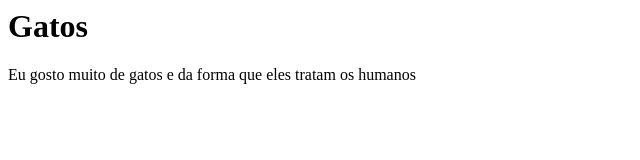
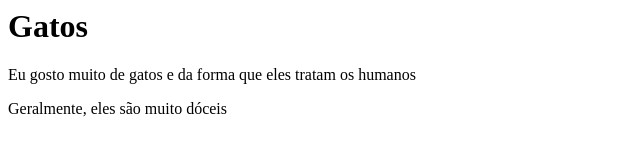
Before and after one commit to joao-botrel/capacitacao, a plain HTML site: page index.html in a window 1280 px wide. Shown: the whole page, without its empty margins (0-640 px from the left). Drawn offline with Linux system fonts and the light colour scheme.

Commit message:
Incluindo mais uma característica que gosto nos gatos

```diff
--- a/index.html
+++ b/index.html
@@ -1,3 +1,4 @@
 <h1>Gatos</h1>
 
 <p>Eu gosto muito de gatos e da forma que eles tratam os humanos</p>
+<p>Geralmente, eles são muito dóceis</p>
```
